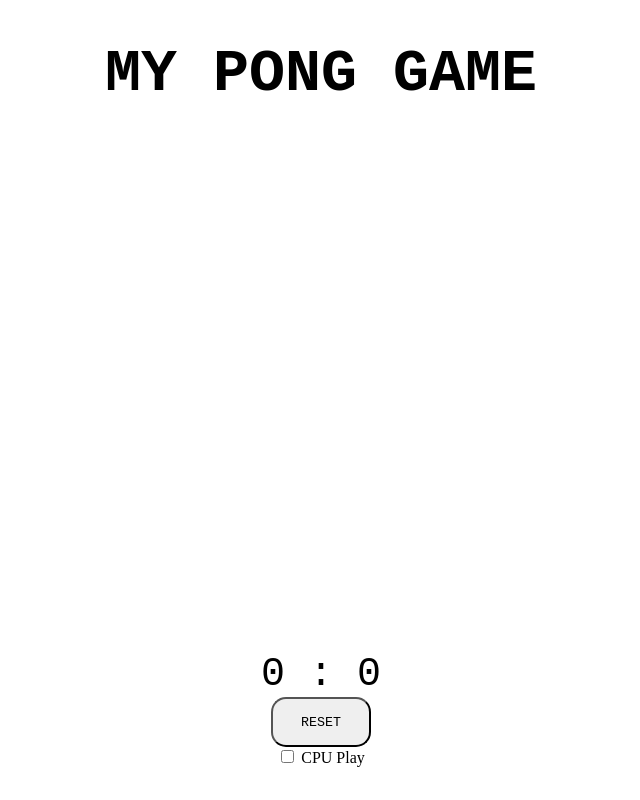
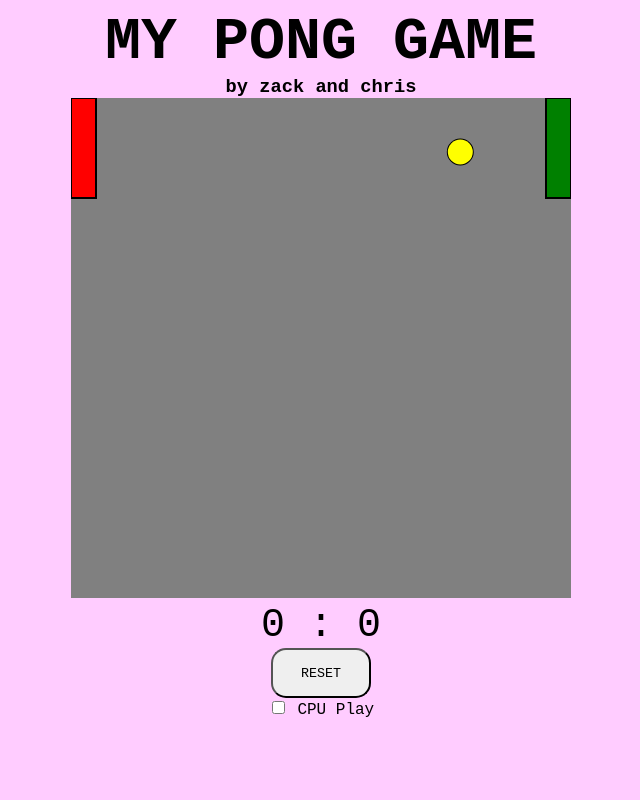
Before and after one commit to ZingZang303/ponggame, a plain HTML site: page index.html in a window 1280 px wide. Both pictures are taken after a click on the button "RESET". Shown: the whole page, without its empty margins (319-959 px from the left). Drawn offline with Linux system fonts and the light colour scheme.

Commit message:
ponggame-started

```diff
--- a/Ball.js
+++ b/Ball.js
@@ -1,3 +1,77 @@
 class Ball {
+    constructor(x, y, vx, vy, r, c) {
+        this.x = x;
+        this.y = y;
+        this.vx = vx;
+        this.vy = vy;
+        this.r = r;
+        this.c = c;
+        this.inPlay = false;
+    }
 
+    draw(ctx) {
+        ctx.fillStyle = this.c;
+        ctx.strokeStyle = "black";
+        ctx.lineWidth = 2;
+
+
+        ctx.beginPath();
+        ctx.arc(this.x, this.y, this.r, 0, 2 * Math.PI);
+        ctx.stroke();
+        ctx.fill();
+    }
+
+    move() {
+        this.x += this.vx;
+        this.y += this.vy;
+    }
+
+    bounce(things) {
+        this.bounceWalls();
+        for (let thing of things) {
+            if (thing instanceof Paddle) {
+                if (thing.side == SIDE.LEFT) {
+                    let side = this.bounceLeftPaddle(thing);
+                    if (side != SIDE.NONE) return side;
+                }
+                if (thing.side == SIDE.RIGHT) {
+                    let side = this.bounceRightPaddle(thing);
+                    if (side != SIDE.NONE) return side;
+                }
+            }
+            // if (thing instanceOf Obstacle) ....
+        }
+    }
+
+    bounceWalls() {
+        if (this.y - this.r < 0)
+            this.vy = Math.abs(this.vy);
+        if (this.y + this.r > boardHeight)
+            this.vy = -Math.abs(this.vy);
+    }
+
+    bounceLeftPaddle(paddle) {
+        if (this.x - this.r > paddle.w) return SIDE.NONE;
+        if (this.x - this.r < 0) return SIDE.RIGHT; // Someone got a point....
+        if (this.y < paddle.y) return SIDE.NONE;
+        if (this.y > paddle.y + paddle.l) return SIDE.NONE;
+        if (this.vx < 0) {
+            this.vx = paddleForce * Math.abs(this.vx);
+            //add other spin,etc.
+        }
+        return SIDE.NONE;
+    }
+
+    bounceRightPaddle(paddle){
+        if (this.x + this.r < paddle.x) return SIDE.NONE;
+        if (this.x + this.r > paddle.x + paddle.w) return SIDE.LEFT; // Someone got a point....
+        if (this.y < paddle.y) return SIDE.NONE;
+        if (this.y > paddle.y + paddle.l) return SIDE.NONE;
+        if (this.vx > 0) {
+            this.vx = -paddleForce * Math.abs(this.vx);
+            //add other spin,etc.
+            //add sound here if u want
+        }
+        return SIDE.NONE;
+    }
 }
--- a/Paddle.js
+++ b/Paddle.js
@@ -1,3 +1,39 @@
+const SIDE = {NONE: 0, LEFT:1, RIGHT: 2};
+
 class Paddle {
+    constructor(x,y,l,w,side, c){
+        this.x=x;
+        this.y=y;
+        this.l=l;
+        this.w=w;
+        this.side=side;
+        this.c=c;
+        this.vy=0;
+    }
 
+    draw(ctx){
+        ctx.fillStyle = this.c;
+        ctx.strokeStyle = "black"
+        ctx.lineWidth = 2;
+
+        ctx.fillRect(this.x, this.y, this.w, this.l,); //Not H
+        ctx.strokeRect(this.x, this.y, this.w, this.l);
+    }
+
+    move(isCPU){
+        if(isCPU){
+            //ball.y <--where the ball is
+            //this.y <--- where the paddle is at
+            //this.l <-- paddle lenght
+
+
+            //control this.vy using ball
+            // dont set this.y
+        }
+        this.y += this.vy;
+        if (this.y < 0) this.y=0;
+        if (this.y + this.l > boardHeight) this.y = boardHeight - this.l;
+
+
+    }
 }
--- a/controls.js
+++ b/controls.js
@@ -1,5 +1,42 @@
 window.addEventListener("keydown", keyDown);
 function keyDown(event) {
-    const key = event.key;
+    const key = event.code;
     console.log(`KEYDOWN: ${key}`);
+
+     switch (key) {
+        case "KeyW":
+            paddleL.vy = -paddleVelocity;
+            break;
+        case "KeyS":
+            paddleL.vy = paddleVelocity;
+            break;
+        case "ArrowUp":
+            paddleR.vy = -paddleVelocity;
+            break;
+        case "ArrowDown":
+            paddleR.vy = paddleVelocity;
+            break;
+        case "KeyR":
+            resetGame();
+            break;
+
+     }
 }
+
+
+window.addEventListener("keyup", keyUp);
+function keyUp(event) {
+    const key = event.code;
+    //console.log(`KEYUP: ${key}`);
+
+     switch (key) {
+        case "KeyW":
+        case "KeyS":
+            paddleL.vy = 0;
+            break;
+        case "ArrowUp":
+        case "ArrowDown":
+            paddleR.vy = 0;
+            break;
+     }
+}
--- a/index.html
+++ b/index.html
@@ -9,6 +9,7 @@
 </head>
 <body>
     <h1>MY PONG GAME</h1>
+    <h3>by zack and chris</h3>
     <canvas id="gameboard" width="500" height="500"></canvas>
     <div id="scoreboard">0 : 0</div>
     <button id="reset" onclick="resetGame()">RESET</button>
--- a/pong.css
+++ b/pong.css
@@ -1,10 +1,18 @@
 body {
     text-align: center;
+    font-family: 'Courier New', Courier, monospace;
+    background-color: #ffccff;
 }
 
 h1 {
+
+    font-size: 60px;
+    margin: 0;
+}
+
+h3 {
     font-family: 'Courier New', Courier, monospace;
-    font-size: 60px;
+    margin: 0;
 }
 
 #scoreboard {
--- a/pong.js
+++ b/pong.js
@@ -1,6 +1,9 @@
 const gameboard = document.getElementById("gameboard");
 const cpucheck = document.getElementById("cpucheck");
 const ctx = gameboard.getContext("2d");
+const STATE = {STARTUP: 0, PLAYING: 1};
+
+let state = STATE.STARTUP;
 
 let boardWidth = 500;
 let boardHeight = 500;
@@ -8,9 +11,55 @@ let paddleWidth = 25;
 let paddleLength = 100;
 let ballRadius = 12.5;
 let paddleVelocity = 5;
+let paddleForce= 1.1; //110% speed
 
 let ball;
 let paddleL;
 let paddleR;
 let scoreL = 0;
 let scoreR = 0;
+
+function clearBoard() {
+    ctx.fillStyle = "grey";
+    ctx.fillRect(0, 0, boardWidth, boardHeight);
+}
+
+function draw() {
+    clearBoard();
+    ball.draw(ctx);
+    paddleL.draw(ctx);
+    paddleR.draw(ctx);
+}
+
+function resetGame() {
+    clearInterval(intervalID);
+    ball = new Ball(boardHeight/2, boardHeight/2, 1, -1, ballRadius, "yellow");
+    paddleL = new Paddle(0,0, paddleLength, paddleWidth, SIDE.LEFT, "red");
+    paddleR = new Paddle(boardWidth-paddleWidth, 0, paddleLength, paddleWidth, SIDE.RIGHT, "green");
+
+    nextTick();
+}
+
+let intervalID;
+function nextTick() {
+    switch(state) {
+        case STATE.STARTUP:
+            state = STATE.PLAYING;
+            break;
+        case STATE.PLAYING:
+            state = play();
+            break;
+    }
+    draw();
+    intervalID = setTimeout(nextTick, 10);
+}
+
+function play() {
+    paddleL.move(false, ball);
+    paddleR.move(false, ball);
+    ball.bounce([paddleL, paddleR]);
+    ball.move();
+    //Add serving the ball?
+    // If a player wins, stop the game....
+    return STATE.PLAYING;
+}
```
